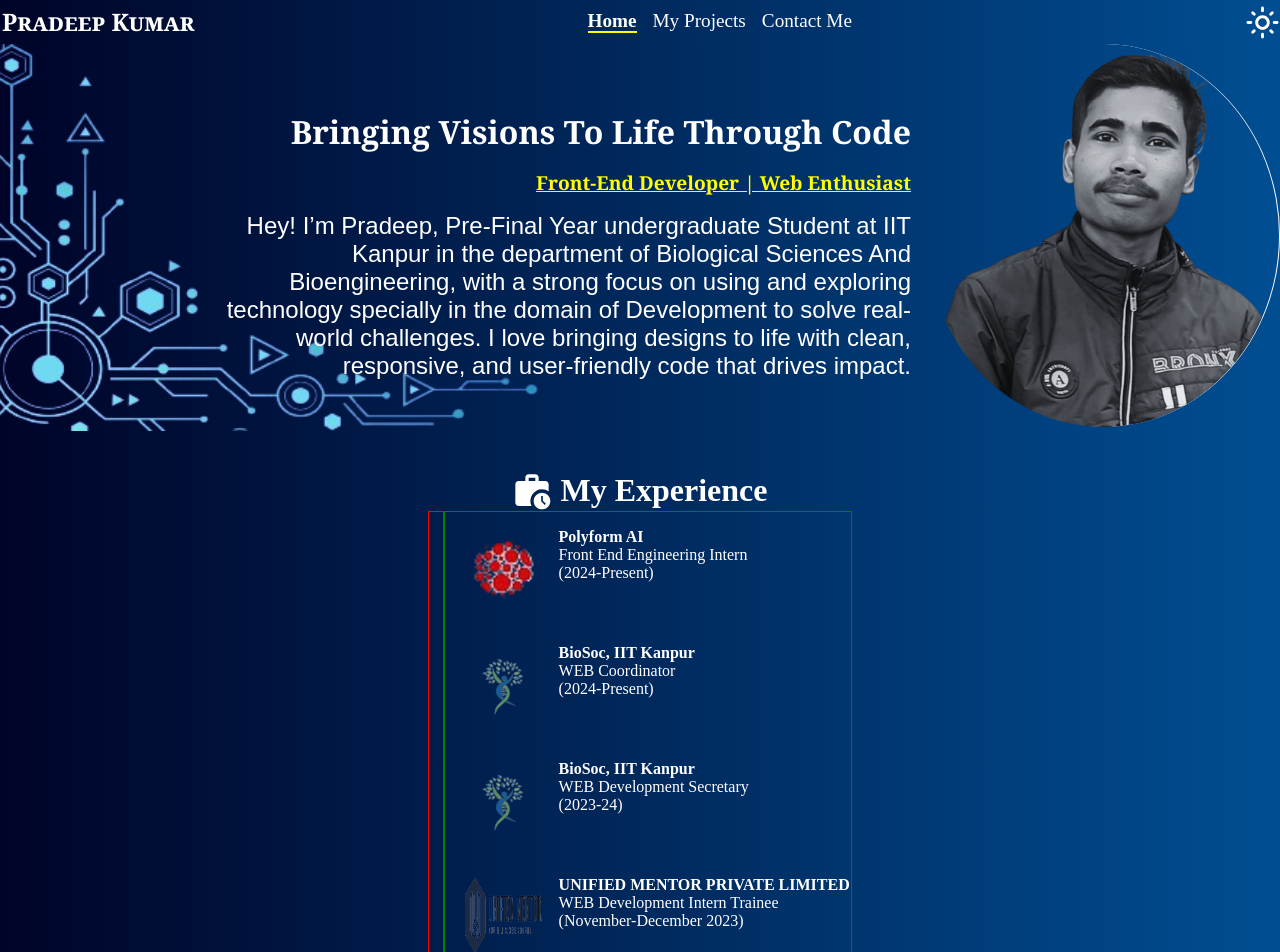
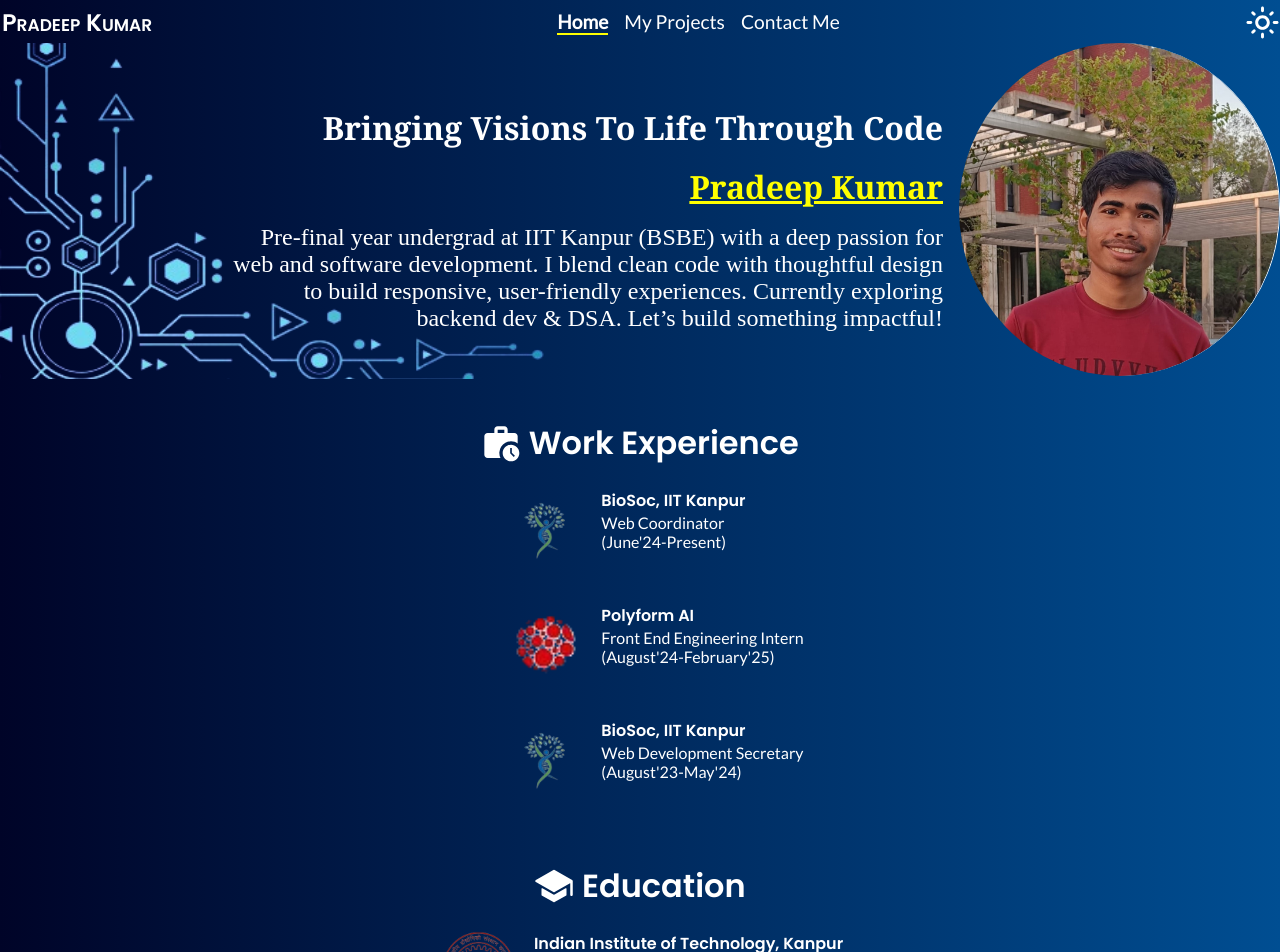
Before and after one commit to pradeepkumar-es/my-portfolio, a React (Vite) app: page / in a window 1280 px wide. Shown: the top 952 px of the page. Built offline with nearby package versions, Linux system fonts and the light colour scheme.

Commit message:
little ui and content is updated

```diff
--- a/src/components/Home.jsx
+++ b/src/components/Home.jsx
@@ -5,7 +5,7 @@ import Contact from "./Contact";
 import Footer from "./Footer";
 import Highlights from './Highlights'
 import Certifications from "./Certifications";
-import pradeepProfile from "../images/pradeep-pic-nobg.png"
+import pradeepProfile from "../images/pradeep-pic.jpg"
 import webIcon from "../images/web-icon.png"
 import linkedinIcon from "../images/linkedin-icon.png"
 import mailIcon from "../images/mail-icon.png"
@@ -44,9 +44,9 @@ export default function Home() {
                     <h1> Pradeep</h1> */}
                         <h1>Bringing Visions To Life Through Code</h1>
                         <img id="pradeep-profile" src={pradeepProfile} alt="Profile of Pradeep" />
-                        <h3>Front-End Developer | Web Enthusiast<div className="shdash"></div></h3>
+                        <h3 className="name">Pradeep Kumar<div className="shdash"></div></h3>
                         {/* <h1 id="aboutme">Elevating Brands Through Innovative Web Solutions</h1> */}
-                        <p >Hey! I’m Pradeep, Pre-Final Year undergraduate Student at IIT Kanpur in the department of Biological Sciences And Bioengineering, with a strong focus on using and exploring technology specially in the domain of Development to solve real-world challenges. I love bringing designs to life with clean, responsive, and user-friendly code that drives impact.</p>
+                        <p >Pre-final year undergrad at IIT Kanpur (BSBE) with a deep passion for web and software development. I blend clean code with thoughtful design to build responsive, user-friendly experiences. Currently exploring backend dev & DSA. Let’s build something impactful!</p>
                         {/* <div className="message-me"> */}
 
                         {/* <a href="mailto:pradeepkumariitk22@gmail.com?subject=Contact For &body=Hi Pradeep,%20I"><p>Contact Me</p></a> */}
@@ -70,7 +70,7 @@ export default function Home() {
                     <Highlights />
                 </div>
                 <div className="journey">
-                    <h1><MdWorkHistory style={{ width: "2.5rem", height: "2.5rem" }} /> &nbsp;My Experience</h1>
+                    <h1><MdWorkHistory style={{ width: "2.5rem", height: "2.5rem" }} /> &nbsp;Work Experience</h1>
                     <div className="journeySection">
                         <div className="path">
                             {/* <MovingElement/> */}
@@ -93,7 +93,7 @@ export default function Home() {
                     </div>
                 </div>
                 <div className="journey">
-                    <h1><IoSchool style={{ width: "2.5rem", height: "2.5rem" }} /> &nbsp;My Education</h1>
+                    <h1><IoSchool style={{ width: "2.5rem", height: "2.5rem" }} /> &nbsp;Education</h1>
                     <div className="journeySection">
                         <div className="path">
                             {/* <MovingElement/> */}
@@ -116,7 +116,7 @@ export default function Home() {
                     </div>
                 </div>
                 <div className="skills">
-                    <h1>< GrUserExpert style={{ width: "2.5rem", height: "2.5rem" }} />&nbsp;My Skills</h1>
+                    <h1>< GrUserExpert style={{ width: "2.5rem", height: "2.5rem" }} />&nbsp;Skills</h1>
                     <div className="skillContainer">
                         <div>HTML</div>
                         <div>CSS</div>
@@ -173,8 +173,9 @@ export default function Home() {
                     {/* <button className="load-project" >
                         <Link to='/projects'>Load More Projects</Link> </button> */}
                 </div>
-                <div className="certification">
-                    <h1><PiCertificateBold style={{ width: "2.5rem", height: "2.5rem" }} /> &nbsp; Certifications</h1> {/*&nbsp; => non breaking space */}
+                 {/*&nbsp; => non breaking space */}
+                {/* <div className="certification">
+                    <h1><PiCertificateBold style={{ width: "2.5rem", height: "2.5rem" }} /> &nbsp; Certifications</h1>
                     <div className="certificates">
                         {
                             certificates.map((data,index) => {
@@ -188,7 +189,7 @@ export default function Home() {
                             })
                         }
                     </div>
-                </div>
+                </div>  */}
             </div>
         </>
     )
--- a/src/components/data.jsx
+++ b/src/components/data.jsx
@@ -36,32 +36,32 @@ export const certificates =[
 ]
 export const experience=[
     {
+        logo:biosociitklogo,
+        name:"BioSoc, IIT Kanpur",
+        detail:"Web Coordinator",
+        period:"(June'24-Present)"
+
+    },
+    {
         logo:polyformlogo,
         name:"Polyform AI",
         detail:"Front End Engineering Intern",
-        period:"(2024-Present)"
+        period:"(August'24-February'25)"
     },
     {
         logo:biosociitklogo,
         name:"BioSoc, IIT Kanpur",
-        detail:"WEB Coordinator",
-        period:"(2024-Present)"
-
-    },
-    {
-        logo:biosociitklogo,
-        name:"BioSoc, IIT Kanpur",
-        detail:"WEB Development Secretary",
-        period:"(2023-24)"
-
-    },
-    {
-        logo:umlogo,
-        name:"UNIFIED MENTOR PRIVATE LIMITED",
-        detail:"WEB Development Intern Trainee",
-        period:"(November-December 2023)"
+        detail:"Web Development Secretary",
+        period:"(August'23-May'24)"
 
     }
+    //, {
+    //     logo:umlogo,
+    //     name:"UNIFIED MENTOR PRIVATE LIMITED",
+    //     detail:"Web Development Intern Trainee",
+    //     period:"(November-December 2023)"
+
+    // }
 ]
 export const myeducation =[
     {
--- a/src/css/home.css
+++ b/src/css/home.css
@@ -1,3 +1,10 @@
+@import url('https://fonts.googleapis.com/css2?family=Lato&family=Poppins:wght@500;600&display=swap');
+body {
+    font-family: 'Lato', sans-serif; /* Body text */
+  }
+h1, h2, h3, h4 {
+    font-family: 'Poppins', sans-serif; /* Headings */
+  }
 .home{
     /* min-height: 100vh; */
     position:inherit;
@@ -53,6 +60,9 @@
     width: 20rem;
     background-color: var(--sub-heading-color);
 } */
+.home .about .name{
+    font-size:xx-large;
+}
 .introduction .profile{
     background-color: transparent;
 }
@@ -60,7 +70,9 @@
     display: none;
 }
 .introduction .profile .pradeep-profile{
-    max-width:22rem;
+    object-fit: cover;
+    height: 20.8em;
+    width:20em;
     /* position: relative; */
     /* top: 44px; */
     /* z-index: 0; */
@@ -87,7 +99,8 @@
 .introduction p{
     font-size: x-large;
     /* color: white; */
-    font-family:sans-serif;
+    /* font-family:sans-serif; */
+    font-family:'';
 }
    /* .message-me{
     display: flex;
@@ -151,10 +164,11 @@
     background: transparent;
 }
 .home .journeySection .path{
-    border: 1px solid red;
+    /* border: 1px solid red; */
 }
 .home .journeySection .jcard{
-    border: 1px solid green;
+    padding: 5px;
+    /* border: 1px solid green; */
 }
 .journeySection div{
     background-color: transparent;
```
Also changed, not shown: src/images/pradeep-pic.jpg (added).
